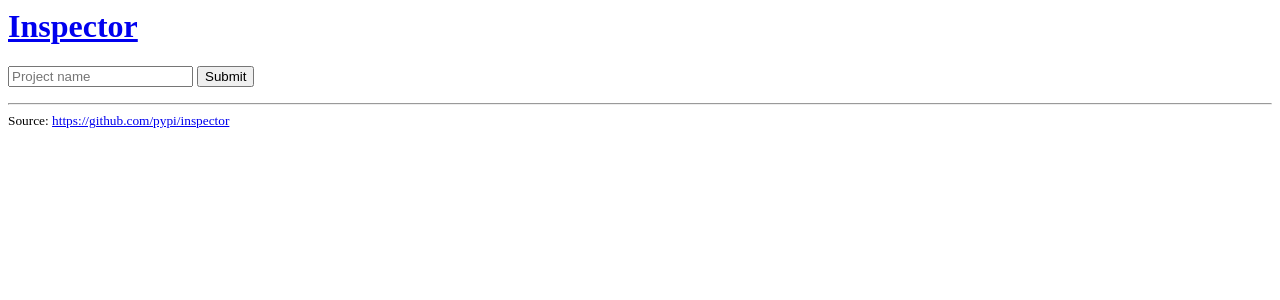
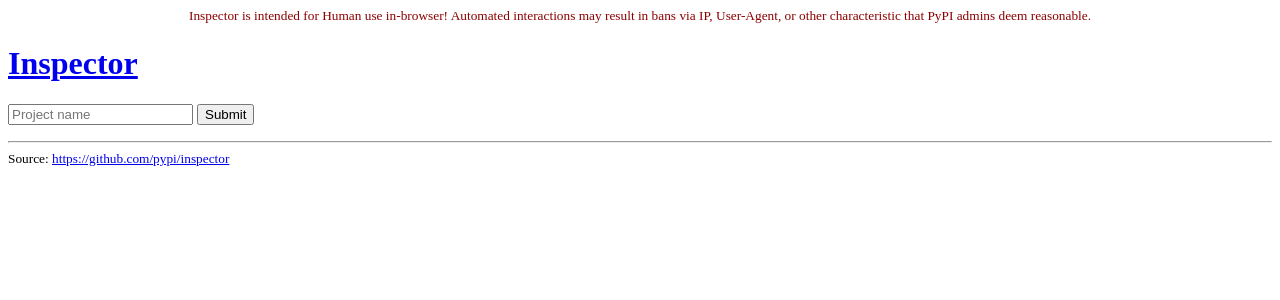
Before and after one commit to pypi/inspector, a Flask app: page / in a window 1280 px wide. Shown: the top 300 px of the page. Run offline with Flask 3, Linux system fonts and the light colour scheme.

Commit message:
add a warning

```diff
--- a/inspector/templates/base.html
+++ b/inspector/templates/base.html
@@ -5,6 +5,9 @@
     <meta name="viewport" content="width=device-width, initial-scale=1.0">
   </head>
   <body>
+    <header style="text-align: center;">
+      <small style="color: darkred;">Inspector is intended for Human use in-browser! Automated interactions may result in bans via IP, User-Agent, or other characteristic that PyPI admins deem reasonable.</small>
+    </header>
     <main>
       <h1><a href="/">Inspector</a></h1>
       <form action="/">
```
